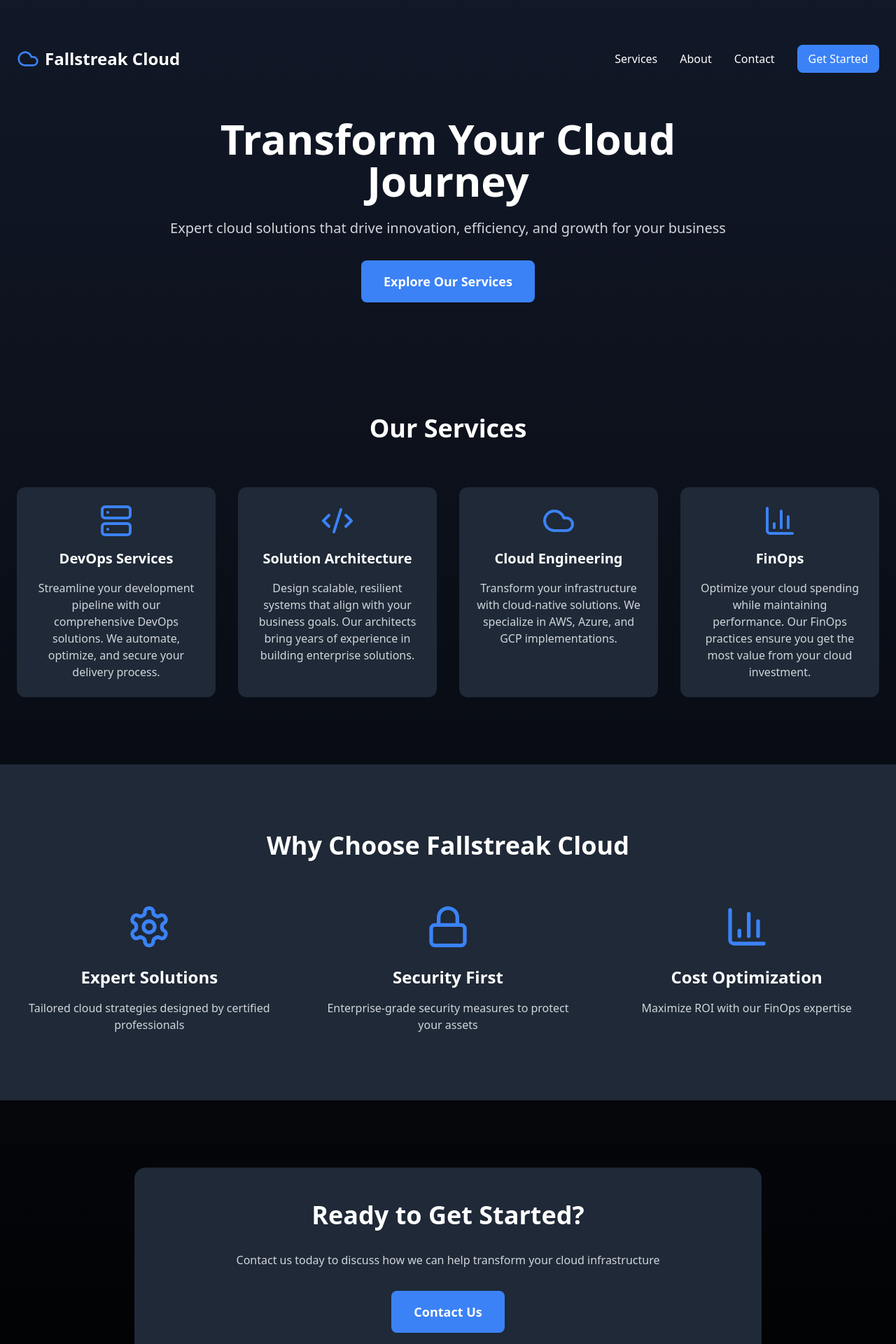
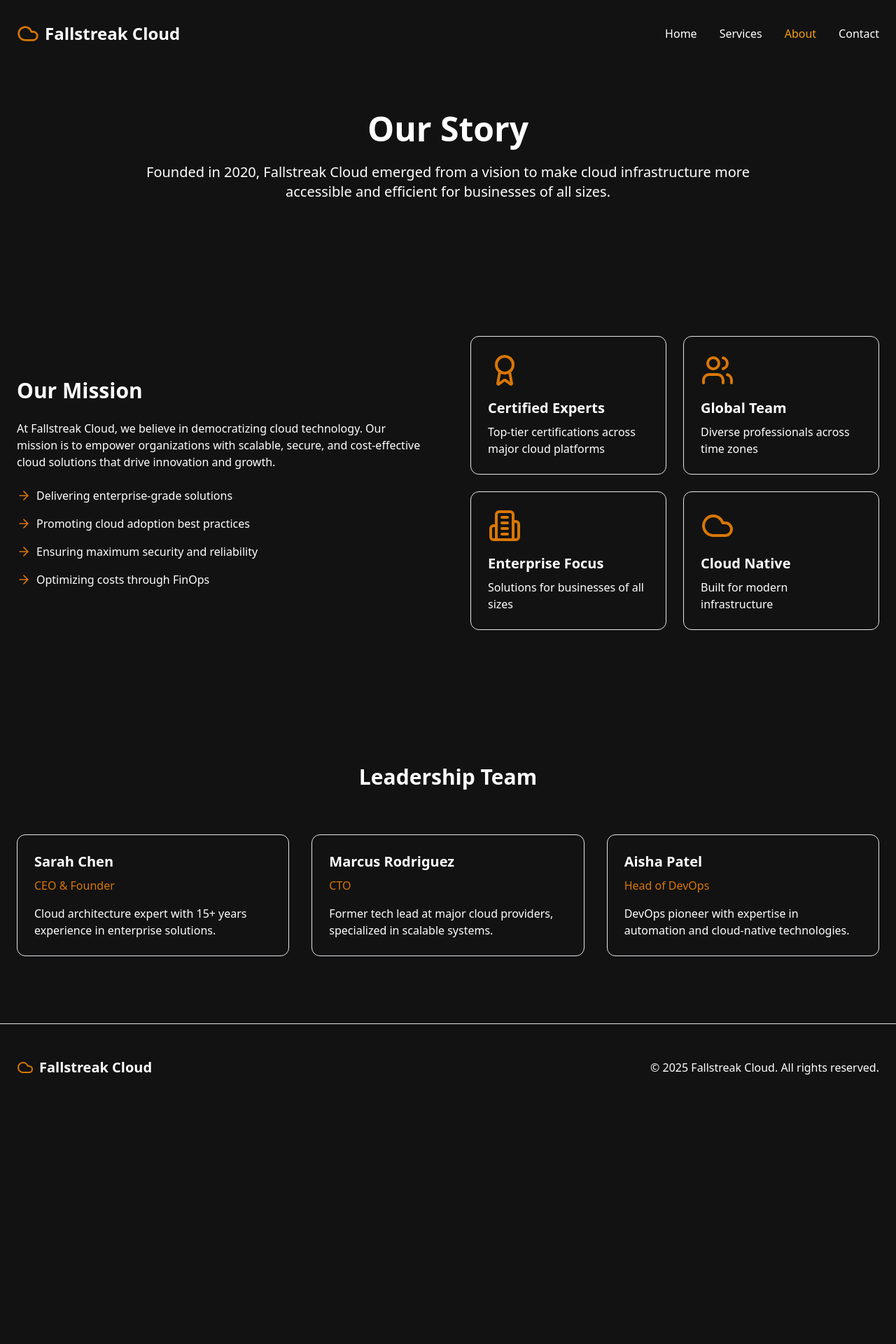
Before and after one commit to djaweed/samplereactwebsite, a React (Vite) app in the folder fallstreak-website/: page /about in a window 1280 px wide. Shown: the top 1920 px of the page at 70% size. After the commit the page ends 1587 px from the top, so only its background shows below. Built offline with nearby package versions, Linux system fonts and the light colour scheme.

Commit message:
added about page & links

```diff
--- a/fallstreak-website/package.json
+++ b/fallstreak-website/package.json
@@ -12,7 +12,8 @@
   "dependencies": {
     "lucide-react": "^0.475.0",
     "react": "^19.0.0",
-    "react-dom": "^19.0.0"
+    "react-dom": "^19.0.0",
+    "react-router-dom": "^7.2.0"
   },
   "devDependencies": {
     "@eslint/js": "^9.19.0",
--- a/fallstreak-website/src/App.jsx
+++ b/fallstreak-website/src/App.jsx
@@ -1,11 +1,16 @@
-import FallstreakCloud from './components/FallstreakCloud'
-
-// Remove any old CSS imports like "./App.css"
+import { BrowserRouter as Router, Routes, Route } from 'react-router-dom';
+import FallstreakCloud from './components/FallstreakCloud';
+import AboutPage from './components/AboutPage';
 
 function App() {
   return (
-    <FallstreakCloud />
-  )
+    <Router>
+      <Routes>
+        <Route path="/" element={<FallstreakCloud />} />
+        <Route path="/about" element={<AboutPage />} />
+      </Routes>
+    </Router>
+  );
 }
 
-export default App
+export default App;
--- /dev/null
+++ b/fallstreak-website/src/components/AboutPage.jsx
@@ -0,0 +1,133 @@
+import React from 'react';
+import { Cloud, Users, Award, Building2, ArrowRight } from 'lucide-react';
+import { Link } from 'react-router-dom';
+
+const AboutPage = () => {
+  const teamMembers = [
+    {
+      name: 'Sarah Chen',
+      role: 'CEO & Founder',
+      description: 'Cloud architecture expert with 15+ years experience in enterprise solutions.'
+    },
+    {
+      name: 'Marcus Rodriguez',
+      role: 'CTO',
+      description: 'Former tech lead at major cloud providers, specialized in scalable systems.'
+    },
+    {
+      name: 'Aisha Patel',
+      role: 'Head of DevOps',
+      description: 'DevOps pioneer with expertise in automation and cloud-native technologies.'
+    }
+  ];
+
+  return (
+    <div className="min-h-screen bg-gradient-to-b from-teal-950 to-emerald-950 text-white">
+      {/* Navigation */}
+      <header className="container mx-auto px-6 py-8">
+        <nav className="flex items-center justify-between">
+          <Link to="/" className="flex items-center space-x-2">
+            <Cloud className="w-8 h-8 text-yellow-600" />
+            <span className="text-2xl font-bold">Fallstreak Cloud</span>
+          </Link>
+          <div className="space-x-8">
+            <Link to="/" className="hover:text-yellow-500 transition-colors">Home</Link>
+            <Link to="/services" className="hover:text-yellow-500 transition-colors">Services</Link>
+            <Link to="/about" className="text-yellow-500">About</Link>
+            <Link to="/contact" className="hover:text-yellow-500 transition-colors">Contact</Link>
+          </div>
+        </nav>
+      </header>
+
+      {/* Hero Section */}
+      <section className="container mx-auto px-6 py-16">
+        <div className="max-w-4xl mx-auto text-center">
+          <h1 className="text-5xl font-bold mb-6">Our Story</h1>
+          <p className="text-xl text-yellow-100/90 mb-8">
+            Founded in 2020, Fallstreak Cloud emerged from a vision to make cloud infrastructure more accessible and efficient for businesses of all sizes.
+          </p>
+        </div>
+      </section>
+
+      {/* Mission Section */}
+      <section className="bg-teal-900/30 py-24 border-y border-emerald-800/30">
+        <div className="container mx-auto px-6">
+          <div className="grid grid-cols-1 md:grid-cols-2 gap-16 items-center">
+            <div>
+              <h2 className="text-3xl font-bold mb-6">Our Mission</h2>
+              <p className="text-yellow-100/90 mb-6">
+                At Fallstreak Cloud, we believe in democratizing cloud technology. Our mission is to empower organizations with scalable, secure, and cost-effective cloud solutions that drive innovation and growth.
+              </p>
+              <ul className="space-y-4">
+                {[
+                  'Delivering enterprise-grade solutions',
+                  'Promoting cloud adoption best practices',
+                  'Ensuring maximum security and reliability',
+                  'Optimizing costs through FinOps'
+                ].map((item, index) => (
+                  <li key={index} className="flex items-center space-x-2">
+                    <ArrowRight className="w-5 h-5 text-yellow-600" />
+                    <span>{item}</span>
+                  </li>
+                ))}
+              </ul>
+            </div>
+            <div className="grid grid-cols-2 gap-6">
+              <div className="bg-teal-900/50 p-6 rounded-xl border border-emerald-800/30">
+                <Award className="w-12 h-12 text-yellow-600 mb-4" />
+                <h3 className="text-xl font-semibold mb-2">Certified Experts</h3>
+                <p className="text-yellow-100/90">Top-tier certifications across major cloud platforms</p>
+              </div>
+              <div className="bg-teal-900/50 p-6 rounded-xl border border-emerald-800/30">
+                <Users className="w-12 h-12 text-yellow-600 mb-4" />
+                <h3 className="text-xl font-semibold mb-2">Global Team</h3>
+                <p className="text-yellow-100/90">Diverse professionals across time zones</p>
+              </div>
+              <div className="bg-teal-900/50 p-6 rounded-xl border border-emerald-800/30">
+                <Building2 className="w-12 h-12 text-yellow-600 mb-4" />
+                <h3 className="text-xl font-semibold mb-2">Enterprise Focus</h3>
+                <p className="text-yellow-100/90">Solutions for businesses of all sizes</p>
+              </div>
+              <div className="bg-teal-900/50 p-6 rounded-xl border border-emerald-800/30">
+                <Cloud className="w-12 h-12 text-yellow-600 mb-4" />
+                <h3 className="text-xl font-semibold mb-2">Cloud Native</h3>
+                <p className="text-yellow-100/90">Built for modern infrastructure</p>
+              </div>
+            </div>
+          </div>
+        </div>
+      </section>
+
+      {/* Team Section */}
+      <section className="container mx-auto px-6 py-24">
+        <h2 className="text-3xl font-bold text-center mb-16">Leadership Team</h2>
+        <div className="grid grid-cols-1 md:grid-cols-3 gap-8">
+          {teamMembers.map((member) => (
+            <div key={member.name} className="bg-teal-900/50 p-6 rounded-xl border border-emerald-800/30">
+              <h3 className="text-xl font-semibold mb-2">{member.name}</h3>
+              <p className="text-yellow-600 mb-4">{member.role}</p>
+              <p className="text-yellow-100/90">{member.description}</p>
+            </div>
+          ))}
+        </div>
+      </section>
+
+      {/* Footer */}
+      <footer className="bg-teal-950 py-12 border-t border-emerald-800/30">
+        <div className="container mx-auto px-6">
+          <div className="flex items-center justify-between">
+            <div className="flex items-center space-x-2">
+              <Cloud className="w-6 h-6 text-yellow-600" />
+              <span className="text-xl font-bold">Fallstreak Cloud</span>
+            </div>
+            <div className="text-yellow-100/70">
+              © 2025 Fallstreak Cloud. All rights reserved.
+            </div>
+          </div>
+        </div>
+      </footer>
+    </div>
+  );
+};
+
+export default AboutPage;
--- a/fallstreak-website/src/components/FallstreakCloud.jsx
+++ b/fallstreak-website/src/components/FallstreakCloud.jsx
@@ -1,5 +1,6 @@
 import React, { useState } from 'react';
 import { Cloud, Server, Settings, BarChart3, Code2, Lock } from 'lucide-react';
+import { Link } from 'react-router-dom';
 
 const FallstreakCloud = () => {
   const [activeService, setActiveService] = useState(null);
@@ -7,40 +8,40 @@ const FallstreakCloud = () => {
   const services = [
     {
       title: 'DevOps Services',
-      icon: <Server className="w-12 h-12 mb-4 text-blue-500" />,
+      icon: <Server className="w-12 h-12 mb-4 text-emerald-600" />,
       description: 'Streamline your development pipeline with our comprehensive DevOps solutions. We automate, optimize, and secure your delivery process.',
     },
     {
       title: 'Solution Architecture',
-      icon: <Code2 className="w-12 h-12 mb-4 text-blue-500" />,
+      icon: <Code2 className="w-12 h-12 mb-4 text-emerald-600" />,
       description: 'Design scalable, resilient systems that align with your business goals. Our architects bring years of experience in building enterprise solutions.',
     },
     {
       title: 'Cloud Engineering',
-      icon: <Cloud className="w-12 h-12 mb-4 text-blue-500" />,
+      icon: <Cloud className="w-12 h-12 mb-4 text-emerald-600" />,
       description: 'Transform your infrastructure with cloud-native solutions. We specialize in AWS, Azure, and GCP implementations.',
     },
     {
       title: 'FinOps',
-      icon: <BarChart3 className="w-12 h-12 mb-4 text-blue-500" />,
+      icon: <BarChart3 className="w-12 h-12 mb-4 text-emerald-600" />,
       description: 'Optimize your cloud spending while maintaining performance. Our FinOps practices ensure you get the most value from your cloud investment.',
     }
   ];
 
   return (
-    <div className="min-h-screen bg-gradient-to-b from-gray-900 to-black text-white">
+    <div className="min-h-screen bg-gradient-to-b from-teal-950 to-emerald-950 text-white">
       {/* Hero Section */}
       <header className="container mx-auto px-6 py-16">
         <nav className="flex items-center justify-between mb-16">
           <div className="flex items-center space-x-2">
-            <Cloud className="w-8 h-8 text-blue-500" />
+            <Cloud className="w-8 h-8 text-yellow-600" />
             <span className="text-2xl font-bold">Fallstreak Cloud</span>
           </div>
           <div className="space-x-8">
-            <button className="hover:text-blue-400 transition-colors">Services</button>
-            <button className="hover:text-blue-400 transition-colors">About</button>
-            <button className="hover:text-blue-400 transition-colors">Contact</button>
-            <button className="bg-blue-500 px-4 py-2 rounded-lg hover:bg-blue-600 transition-colors">
+            <button className="hover:text-yellow-500 transition-colors">Services</button>
+            <Link to="/about" className="hover:text-yellow-500 transition-colors">About</Link>
+            <button className="hover:text-yellow-500 transition-colors">Contact</button>
+            <button className="bg-yellow-600 px-4 py-2 rounded-lg hover:bg-yellow-500 transition-colors">
               Get Started
             </button>
           </div>
@@ -50,10 +51,10 @@ const FallstreakCloud = () => {
           <h1 className="text-6xl font-bold mb-6">
             Transform Your Cloud Journey
           </h1>
-          <p className="text-xl text-gray-300 mb-8">
+          <p className="text-xl text-yellow-100 mb-8">
             Expert cloud solutions that drive innovation, efficiency, and growth for your business
           </p>
-          <button className="bg-blue-500 px-8 py-4 rounded-lg text-lg font-semibold hover:bg-blue-600 transition-colors">
+          <button className="bg-yellow-600 px-8 py-4 rounded-lg text-lg font-semibold hover:bg-yellow-500 transition-colors">
             Explore Our Services
           </button>
         </div>
@@ -66,14 +67,14 @@ const FallstreakCloud = () => {
           {services.map((service) => (
             <div
               key={service.title}
-              className="bg-gray-800 p-6 rounded-xl hover:bg-gray-700 transition-colors cursor-pointer"
+              className="bg-teal-900/50 p-6 rounded-xl hover:bg-teal-800/50 transition-colors cursor-pointer border border-emerald-800/30"
               onMouseEnter={() => setActiveService(service.title)}
               onMouseLeave={() => setActiveService(null)}
             >
               <div className="flex flex-col items-center text-center">
                 {service.icon}
                 <h3 className="text-xl font-semibold mb-4">{service.title}</h3>
-                <p className="text-gray-300">{service.description}</p>
+                <p className="text-yellow-100/90">{service.description}</p>
               </div>
             </div>
           ))}
@@ -81,24 +82,24 @@ const FallstreakCloud = () => {
       </section>
 
       {/* Why Choose Us Section */}
-      <section className="bg-gray-800 py-24">
+      <section className="bg-teal-900/30 py-24 border-y border-emerald-800/30">
         <div className="container mx-auto px-6">
           <h2 className="text-4xl font-bold text-center mb-16">Why Choose Fallstreak Cloud</h2>
           <div className="grid grid-cols-1 md:grid-cols-3 gap-12">
             <div className="text-center">
-              <Settings className="w-16 h-16 text-blue-500 mx-auto mb-6" />
+              <Settings className="w-16 h-16 text-yellow-600 mx-auto mb-6" />
               <h3 className="text-2xl font-semibold mb-4">Expert Solutions</h3>
-              <p className="text-gray-300">Tailored cloud strategies designed by certified professionals</p>
+              <p className="text-yellow-100/90">Tailored cloud strategies designed by certified professionals</p>
             </div>
             <div className="text-center">
-              <Lock className="w-16 h-16 text-blue-500 mx-auto mb-6" />
+              <Lock className="w-16 h-16 text-yellow-600 mx-auto mb-6" />
               <h3 className="text-2xl font-semibold mb-4">Security First</h3>
-              <p className="text-gray-300">Enterprise-grade security measures to protect your assets</p>
+              <p className="text-yellow-100/90">Enterprise-grade security measures to protect your assets</p>
             </div>
             <div className="text-center">
-              <BarChart3 className="w-16 h-16 text-blue-500 mx-auto mb-6" />
+              <BarChart3 className="w-16 h-16 text-yellow-600 mx-auto mb-6" />
               <h3 className="text-2xl font-semibold mb-4">Cost Optimization</h3>
-              <p className="text-gray-300">Maximize ROI with our FinOps expertise</p>
+              <p className="text-yellow-100/90">Maximize ROI with our FinOps expertise</p>
             </div>
           </div>
         </div>
@@ -106,13 +107,13 @@ const FallstreakCloud = () => {
 
       {/* Contact Section */}
       <section className="container mx-auto px-6 py-24">
-        <div className="bg-gray-800 rounded-2xl p-12 max-w-4xl mx-auto">
+        <div className="bg-teal-900/50 rounded-2xl p-12 max-w-4xl mx-auto border border-emerald-800/30">
           <h2 className="text-4xl font-bold text-center mb-8">Ready to Get Started?</h2>
-          <p className="text-center text-gray-300 mb-8">
+          <p className="text-center text-yellow-100/90 mb-8">
             Contact us today to discuss how we can help transform your cloud infrastructure
           </p>
           <div className="flex justify-center">
-            <button className="bg-blue-500 px-8 py-4 rounded-lg text-lg font-semibold hover:bg-blue-600 transition-colors">
+            <button className="bg-yellow-600 px-8 py-4 rounded-lg text-lg font-semibold hover:bg-yellow-500 transition-colors">
               Contact Us
             </button>
           </div>
@@ -120,14 +121,14 @@ const FallstreakCloud = () => {
       </section>
 
       {/* Footer */}
-      <footer className="bg-gray-900 py-12">
+      <footer className="bg-teal-950 py-12 border-t border-emerald-800/30">
         <div className="container mx-auto px-6">
           <div className="flex items-center justify-between">
             <div className="flex items-center space-x-2">
-              <Cloud className="w-6 h-6 text-blue-500" />
+              <Cloud className="w-6 h-6 text-yellow-600" />
               <span className="text-xl font-bold">Fallstreak Cloud</span>
             </div>
-            <div className="text-gray-400">
+            <div className="text-yellow-100/70">
               © 2025 Fallstreak Cloud. All rights reserved.
             </div>
           </div>
```
Also changed, not shown: 1 other file (tests, documents, lock files or other folders).
